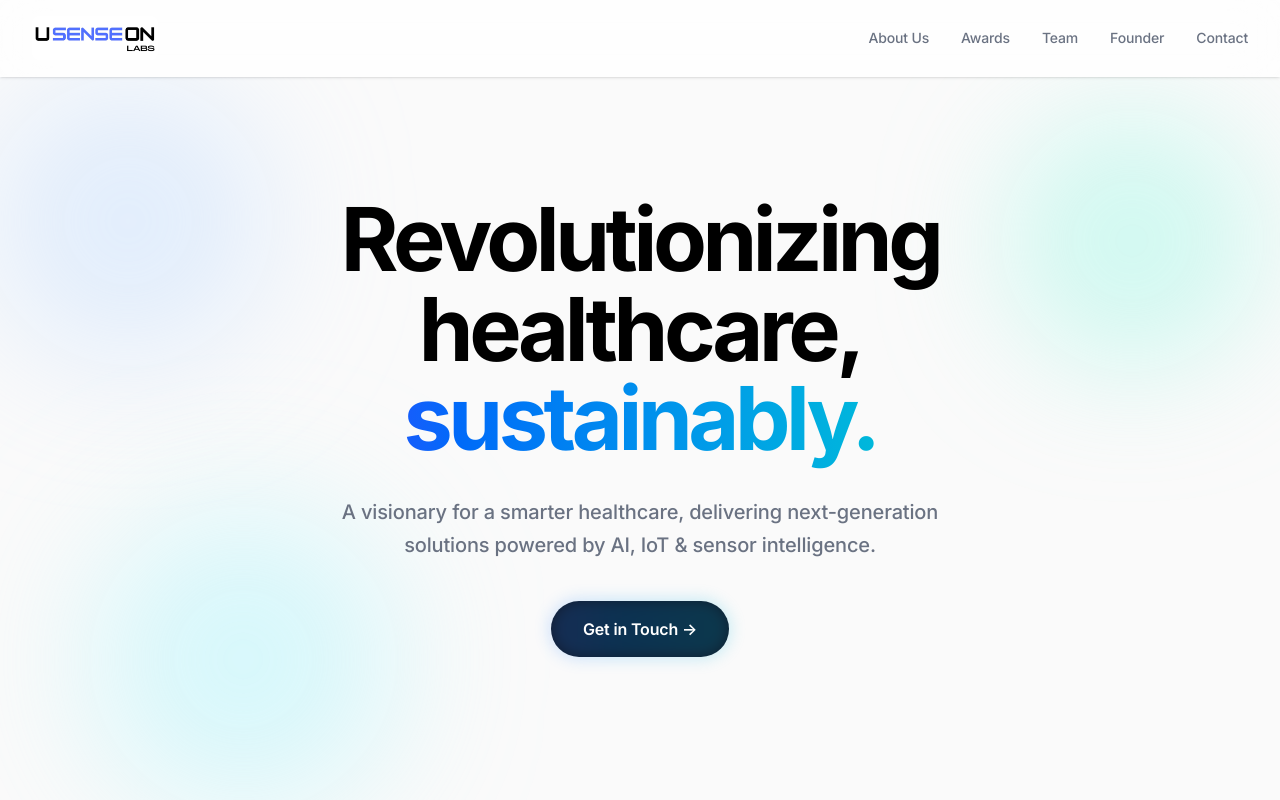
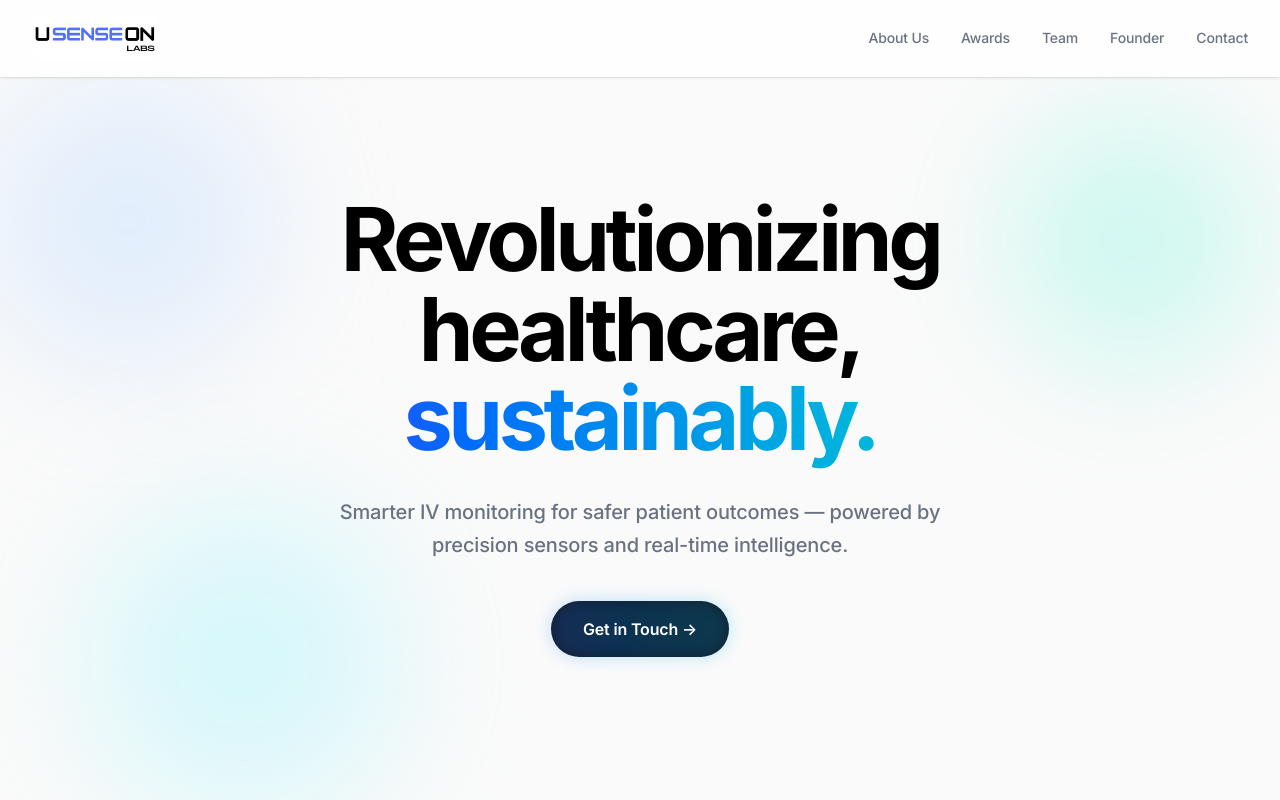
Before and after one commit to anujnegi934/usenseon-website, a React (Vite) app: page / in a window 1280 px wide. Shown: the top 800 px of the page. Built offline with nearby package versions, Linux system fonts and the light colour scheme.

Commit message:
UI tweaks: update Hero subtitle and adjust logo scaling in Partners

```diff
--- a/src/components/Hero.jsx
+++ b/src/components/Hero.jsx
@@ -29,7 +29,7 @@ function Hero() {
                 </h1>
 
                 <p className="mt-6 md:mt-8 text-lg md:text-xl text-gray-500 max-w-2xl leading-relaxed animate-fade-in-delay-2 font-medium">
-                    A visionary for a smarter healthcare, delivering next-generation solutions powered by AI, IoT & sensor intelligence.
+                    Smarter IV monitoring for safer patient outcomes — powered by precision sensors and real-time intelligence.
                 </p>
 
                 {/* CTA Button */}
--- a/src/components/Partners.jsx
+++ b/src/components/Partners.jsx
@@ -70,7 +70,11 @@ function Partners() {
                                 <img
                                     src={p.logo}
                                     alt={p.name}
-                                    className="max-h-[80px] md:max-h-[100px] w-full object-contain mix-blend-multiply"
+                                    className={`max-h-[80px] md:max-h-[100px] w-full object-contain mix-blend-multiply ${
+                                        p.name === "AWS" ? "scale-75" :
+                                        ["Quality Solution India", "CommonBee"].includes(p.name) ? "scale-[1.4]" :
+                                        ["Graphic Era University", "Plastipack", "MeitY Startup Hub"].includes(p.name) ? "scale-125" : ""
+                                    }`}
                                 />
                             </div>
                             <span className="text-xs font-medium text-gray-400 text-center leading-tight mt-4">
```
Also changed, not shown: src/assets/aws.png (added).
